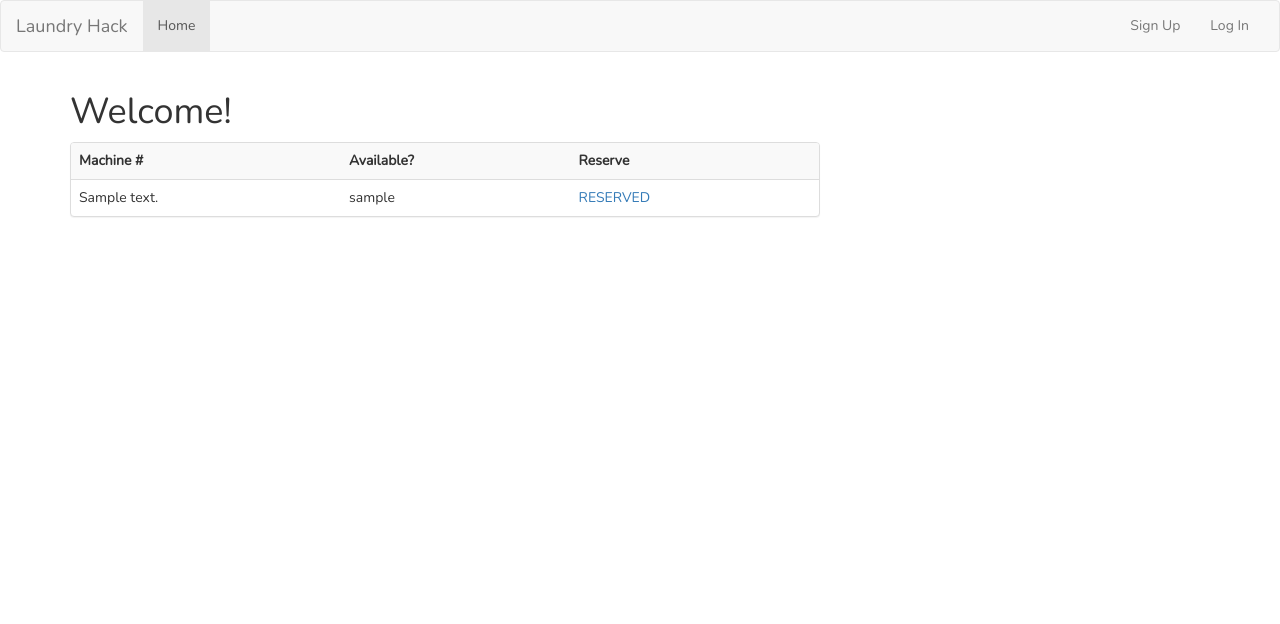
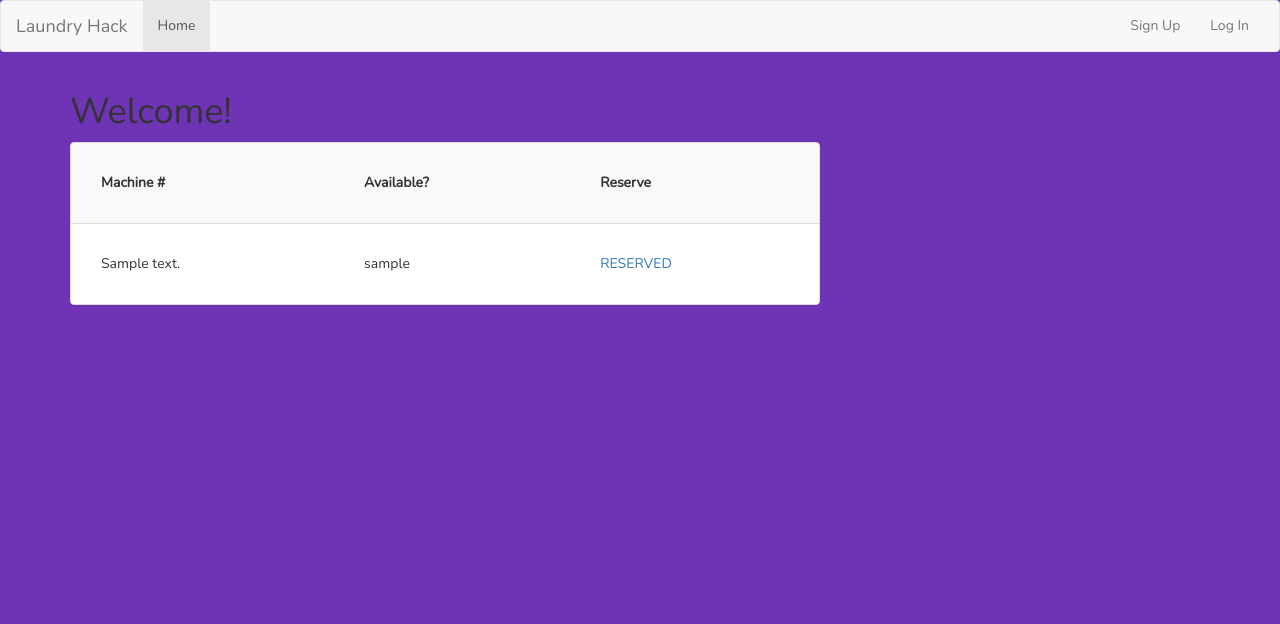
Before and after one commit to sweeneyyy/hackathon, a Django app: page / in a window 1280 px wide. Shown: the top 624 px of the page. Run offline with Django 3.2, Linux system fonts and the light colour scheme; tables that the repository leaves empty hold one stand-in row (values such as "Sample post"); some libraries are stand-ins or nearby versions.

Commit message:
table update

```diff
--- a/todoapp/static/todoapp/style.css
+++ b/todoapp/static/todoapp/style.css
@@ -1,5 +1,6 @@
 body {
   font-family: 'Nunito', sans-serif;
+  background-color: #6F33B6;
 
 }
 
@@ -18,3 +19,7 @@ body {
   border-radius: 8px;
   margin-bottom: 300px;
 }
+
+td, tr, th {
+  padding: 30px !important;
+}
--- a/todoapp/templates/todoapp/index.html
+++ b/todoapp/templates/todoapp/index.html
@@ -21,7 +21,7 @@
   <div class="col-xs-12 col-md-8" id="reservations">
     <!-- <h2>The List of Doing</h2> -->
     <div class="panel panel-default">
-    <table class="table table-striped table-curved">
+    <table class="table table-striped table-responsive">
       <tr>
         <th>Machine #</th>
         <th>Available?</th>
```
